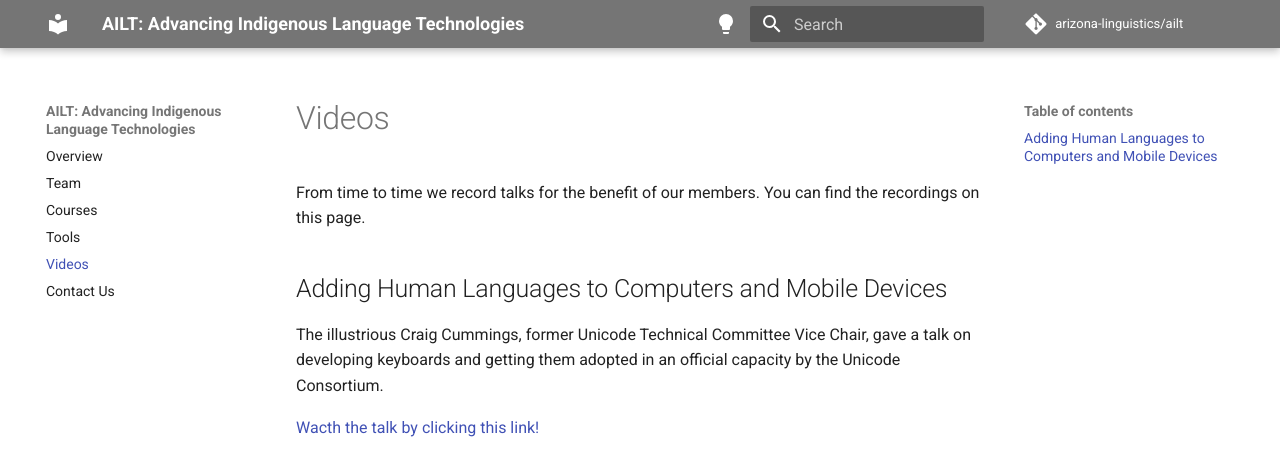
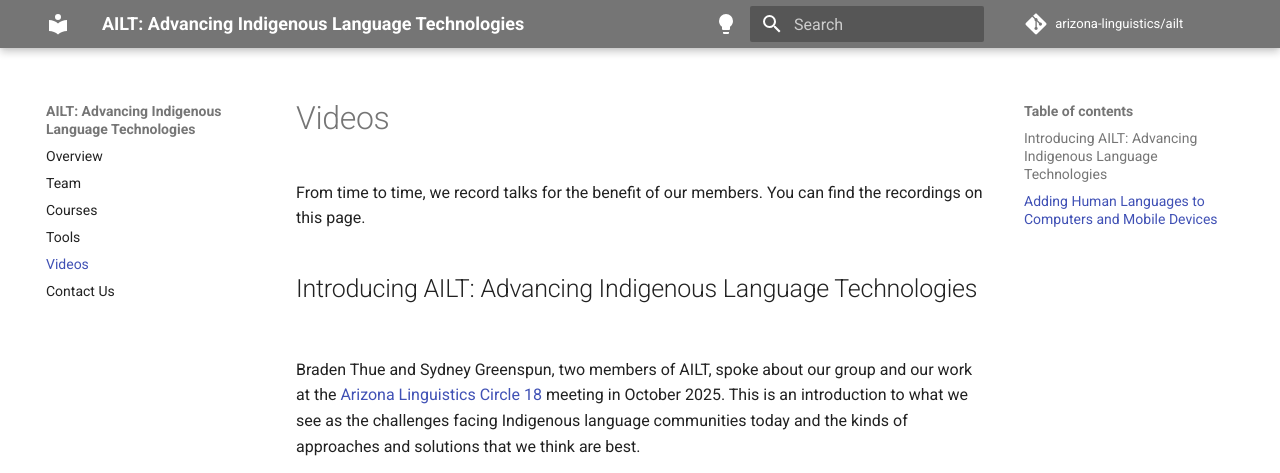
Before and after one commit to arizona-linguistics/ailt, an MkDocs documentation site: the page built from docs/videos.md, in a window 1280 px wide and 1160 px high. Shown: the top 473 px of the window. Built offline with MkDocs 1.6.1 and Material for MkDocs 9.7.7, drawn with Linux system fonts in a browser that asks for light colours; comment, search, counter and statistics services are not loaded; grey boxes are pictures that could not be loaded.

Commit message:
[emj] Adding ALC video to Videos page -- iframe rendering? (#19)
## Summary of Changes

I used Panopto's option to embed a video, which puts the video into an
iframe, in order to have our ALC video display on the Videos page.
However, when I preview the Markdown page on GitHub, the iframe isn't
rendering properly. Will this be rendered properly when the site is
rendered, or do we need to explicitly tell the renderer to accept the
<iframe> tag? Apparently, that tag is sometimes not rendered due to the
potential security issues.

Alternatively, we can just link to this video, but for visitors to the
site who come from our LSA poster, I think it would be nicer to have the
video already here.

Resolves (none)

```diff
--- a/docs/videos.md
+++ b/docs/videos.md
@@ -1,7 +1,16 @@
-From time to time we record talks for the benefit of our members. You can find the recordings on this page.
+From time to time, we record talks for the benefit of our members. You can find the recordings on this page.
+
+## Introducing AILT: Advancing Indigenous Language Technologies
+
+Braden Thue and Sydney Greenspun, two members of AILT, spoke about our group and our work at the [Arizona Linguistics Circle 18](https://sites.google.com/view/alc-18/home) meeting in October 2025. This is an introduction to what we see as the challenges facing Indigenous language communities today and the kinds of approaches and solutions that we think are best.
+
+<div style="position: relative; width: 70%; height: 0; padding-bottom: 56.25%; margin-left: auto; margin-right: auto;">
+	<iframe src="https://arizona.hosted.panopto.com/Panopto/Pages/Embed.aspx?id=21587fa9-cdb2-405b-98d6-b3a101609096&autoplay=false&offerviewer=true&showtitle=false&showbrand=false&captions=true&interactivity=all" style="border: 1px solid #464646; position: absolute; top: 0; left: 0; width: 100%; height: 100%; box-sizing: border-box;" allowfullscreen allow="autoplay" aria-label="Panopto Embedded Video Player" aria-description="Introducing AILT: Advancing indigenous Language Technologies" data-external="1"></iframe>
+</div>
 
 ## Adding Human Languages to Computers and Mobile Devices
 
 The illustrious Craig Cummings, former Unicode Technical Committee Vice Chair, gave a talk on developing keyboards and getting them adopted in an official capacity by the Unicode Consortium.
 
+
 [Wacth the talk by clicking this link!](https://arizona.zoom.us/rec/play/1aN8dU7uRkL9y_m6d4EpUmRE1blTtnV9E3ZRrJ-fmFwAdPy87viMaTBeut_XglAciVuoXcm-NgeppWTR.r4a6clodEC2eMIYZ?eagerLoadZvaPages=sidemenu.billing.plan_management&isReferralProgramEnabled=false&isReferralProgramAvailable=false&accessLevel=meeting&canPlayFromShare=true&from=share_recording_detail&startTime=1758835973000&componentName=rec-play&originRequestUrl=https%3A%2F%2Farizona.zoom.us%2Frec%2Fshare%2FJsH-nuoOpKkw0UzLiZmwp3cGDM64QVctMUTtf3yjINiqPSqQ_BIV0EIfFZJ8nKQ7.RkG5lEjXTzOlmY1j%3FstartTime%3D1758835973000)
```
